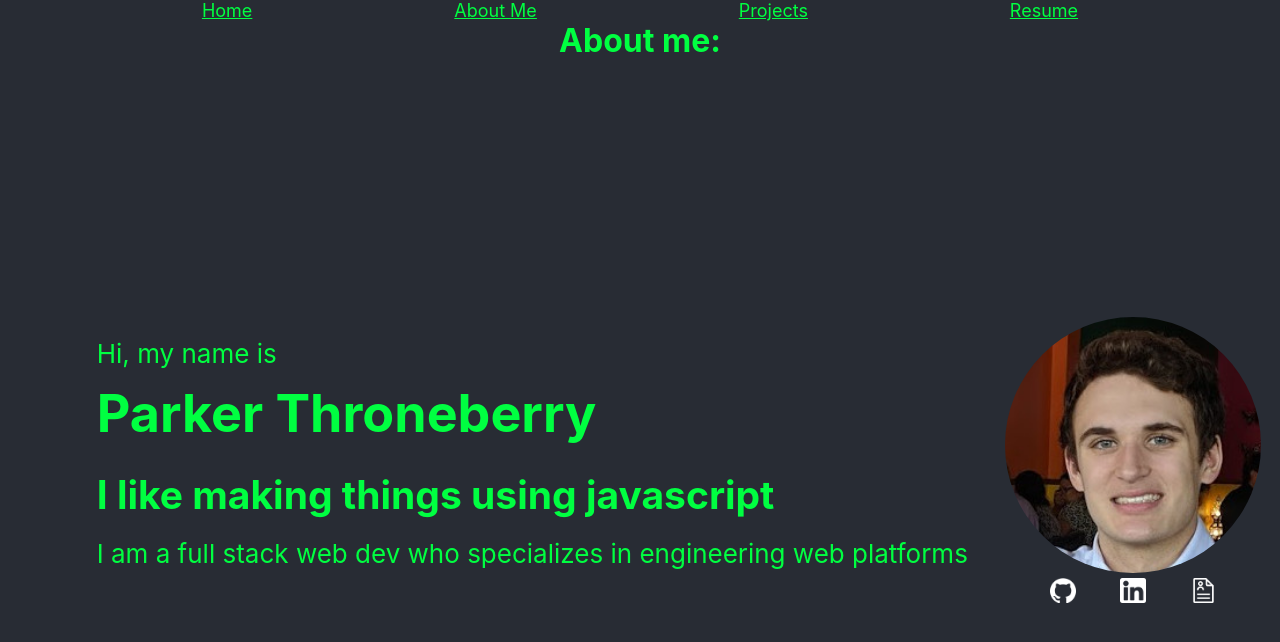
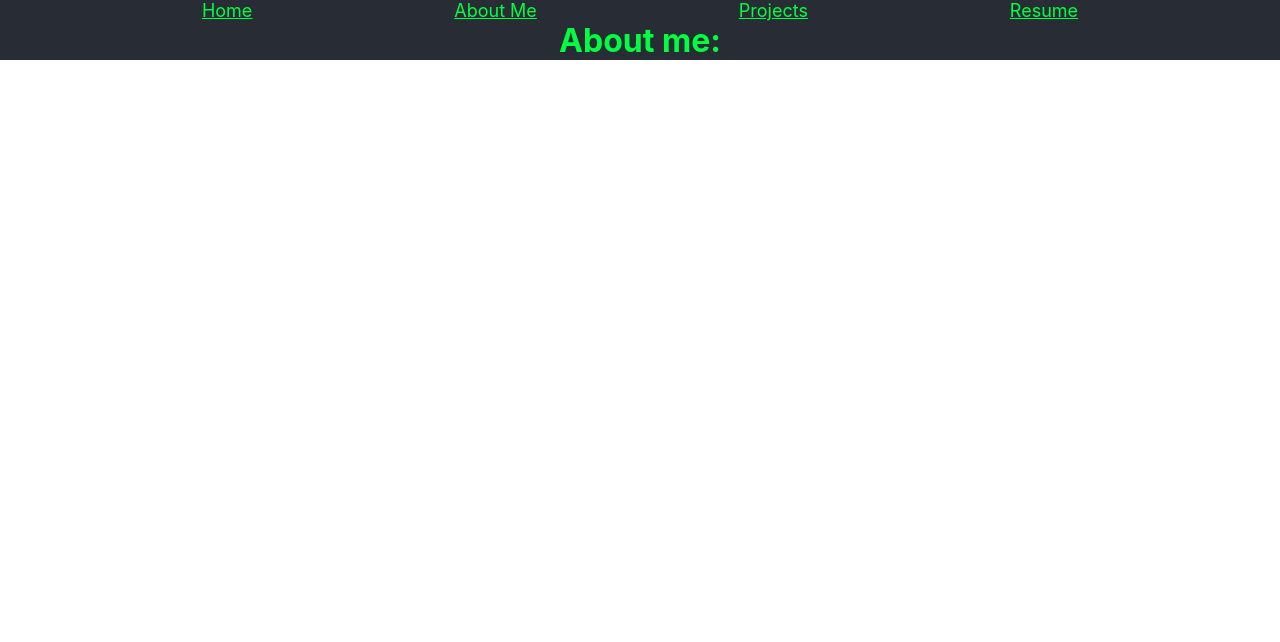
Before and after one commit to pht1207/parkers-portfolio, a React (Create React App) app: page /about in a window 1280 px wide. Shown: the top 642 px of the page. Built offline with nearby package versions, Linux system fonts and the light colour scheme.

Commit message:
Moved app.js contents to Home.js component, creating a default page for react-router

```diff
--- a/src/App.css
+++ b/src/App.css
@@ -1,7 +1,6 @@
 .App {
   text-align: center;
   background-color: #282c34;
-
 }
 
 
--- a/src/App.js
+++ b/src/App.js
@@ -1,33 +1,11 @@
-import logo from './logo.svg';
 import './App.css';
-import HiMyNameIs from './HiMyNameIs';
-import ProfilePic from './images/Me.jpg'
-import ContactInfo from './ContactInfo'
 import NavigationComponent from './NavigationComponent';
-import {
-  BrowserRouter as Router,
-  Switch,
-  Route,
-  Link
-} from "react-router-dom";
+
 
 function App() {
   return (
     <div className="App">
       <NavigationComponent/>
-
-      <header className="App-header">
-
-        <div className='Opening'>
-          <HiMyNameIs speed={100} html={
-          <>
-          </>
-          }
-          />
-          <ContactInfo/>
-        </div>
-
-      </header>
     </div>
   );
 }
--- a/src/NavigationComponent.js
+++ b/src/NavigationComponent.js
@@ -8,12 +8,11 @@ import {
     Routes
   } from "react-router-dom";
 
-import App from './App';
-import HiMyNameIs from './HiMyNameIs';
+import HiMyNameIs from './Pages/Home/HiMyNameIs';
 
-import ContactInfo from './ContactInfo'
 import Projects from './Pages/Projects';
 import AboutMe from './Pages/AboutMe';
+import Home from './Pages/Home/Home';
 
 function NavigationComponent(props) {
 
@@ -26,7 +25,7 @@ function NavigationComponent(props) {
                 <Link to="/resume">Resume</Link>
             </nav>
             <Routes>
-                <Route path="/" element={<></>} />
+                <Route path="/" element={<Home />} />
                 <Route path="/about" element={<AboutMe />} />
                 <Route path="/projects" elements={<Projects />} />
                 <Route path="/resume" element={<HiMyNameIs />} />
--- a/src/Pages/AboutMe.js
+++ b/src/Pages/AboutMe.js
@@ -3,8 +3,8 @@ import { useEffect, useState } from 'react';
 
 
 import App from '../App';
-import HiMyNameIs from '../HiMyNameIs';
-import ContactInfo from '../ContactInfo'
+import HiMyNameIs from './Home/HiMyNameIs';
+import ContactInfo from './Home/ContactInfo'
 
 function AboutMe(props) {
 
--- /dev/null
+++ b/src/Pages/Home/Home.css
@@ -0,0 +1,32 @@
+.App {
+    text-align: center;
+    background-color: #282c34;
+  }
+
+
+
+  .App-header {
+    min-height: 100vh;
+    display: flex;
+    flex-direction: column;
+    align-items: left;
+    justify-content: center;
+    font-size: calc(10px + 2vmin);
+  }
+
+  .App-link {
+    color: #00FF41;
+  }
+  *{
+    color:#00FF41;
+    box-sizing: border-box;
+    margin:0;
+  }
+
+  .Opening{
+    display: flex;
+    flex-direction: row;
+    justify-content: space-around;
+    width: 100%;
+    align-items: center;
+  }
--- /dev/null
+++ b/src/Pages/Home/Home.js
@@ -0,0 +1,25 @@
+import './Home.css';
+import HiMyNameIs from './HiMyNameIs';
+import ContactInfo from './ContactInfo'
+
+
+function Home() {
+  return (
+    <div className="App">
+      <header className="App-header">
+
+        <div className='Opening'>
+          <HiMyNameIs speed={100} html={
+          <>
+          </>
+          }
+          />
+          <ContactInfo/>
+        </div>
+
+      </header>
+    </div>
+  );
+}
+
+export default Home;
```
Also changed, not shown: src/Pages/Home/ContactInfo.js (renamed from src/ContactInfo.js, +4 -4 lines), src/Pages/Home/ContactInfo.css (renamed from src/ContactInfo.css), src/Pages/Home/HiMyNameIs.css (renamed from src/HiMyNameIs.css), src/Pages/Home/HiMyNameIs.js (renamed from src/HiMyNameIs.js).
